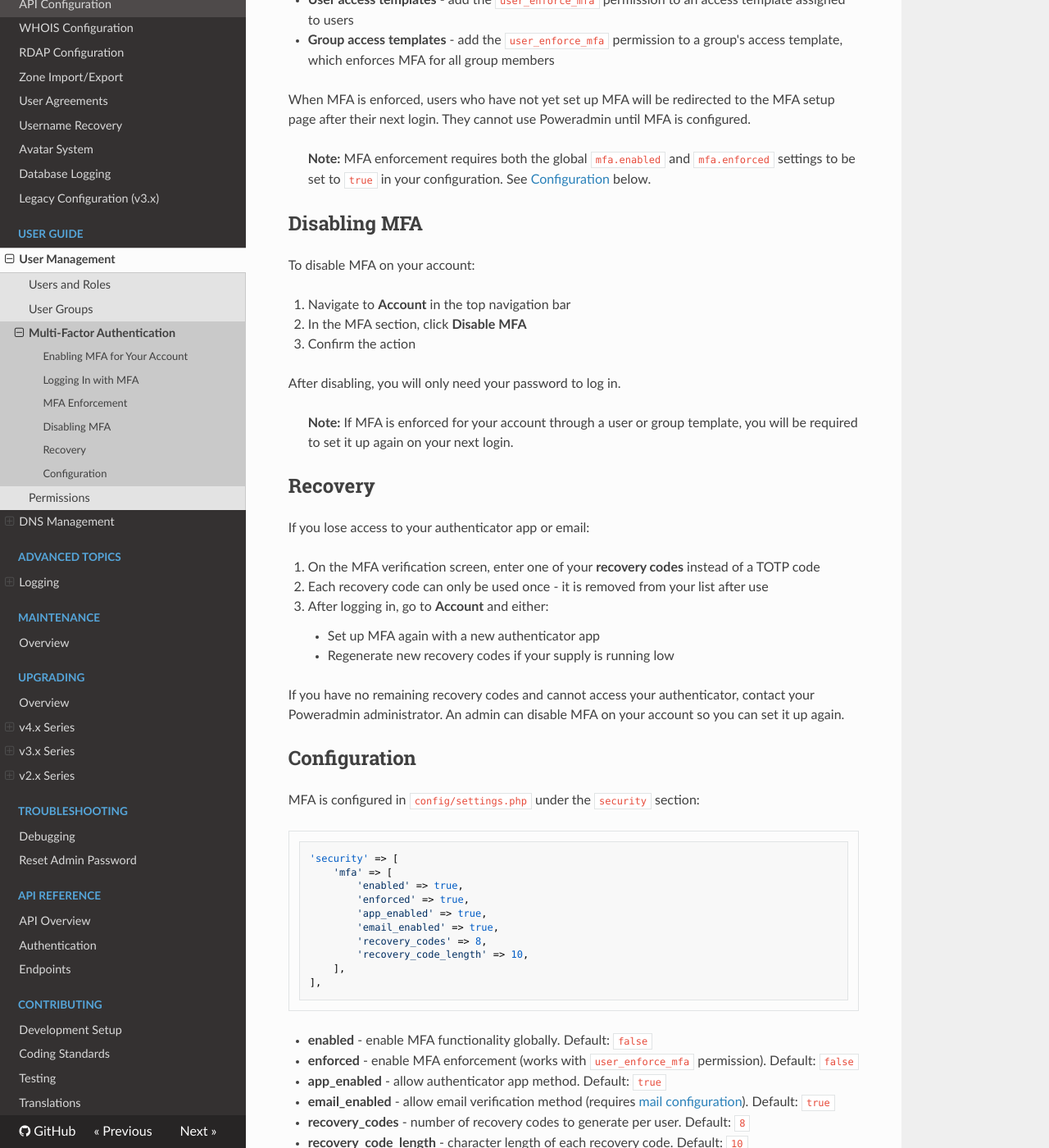
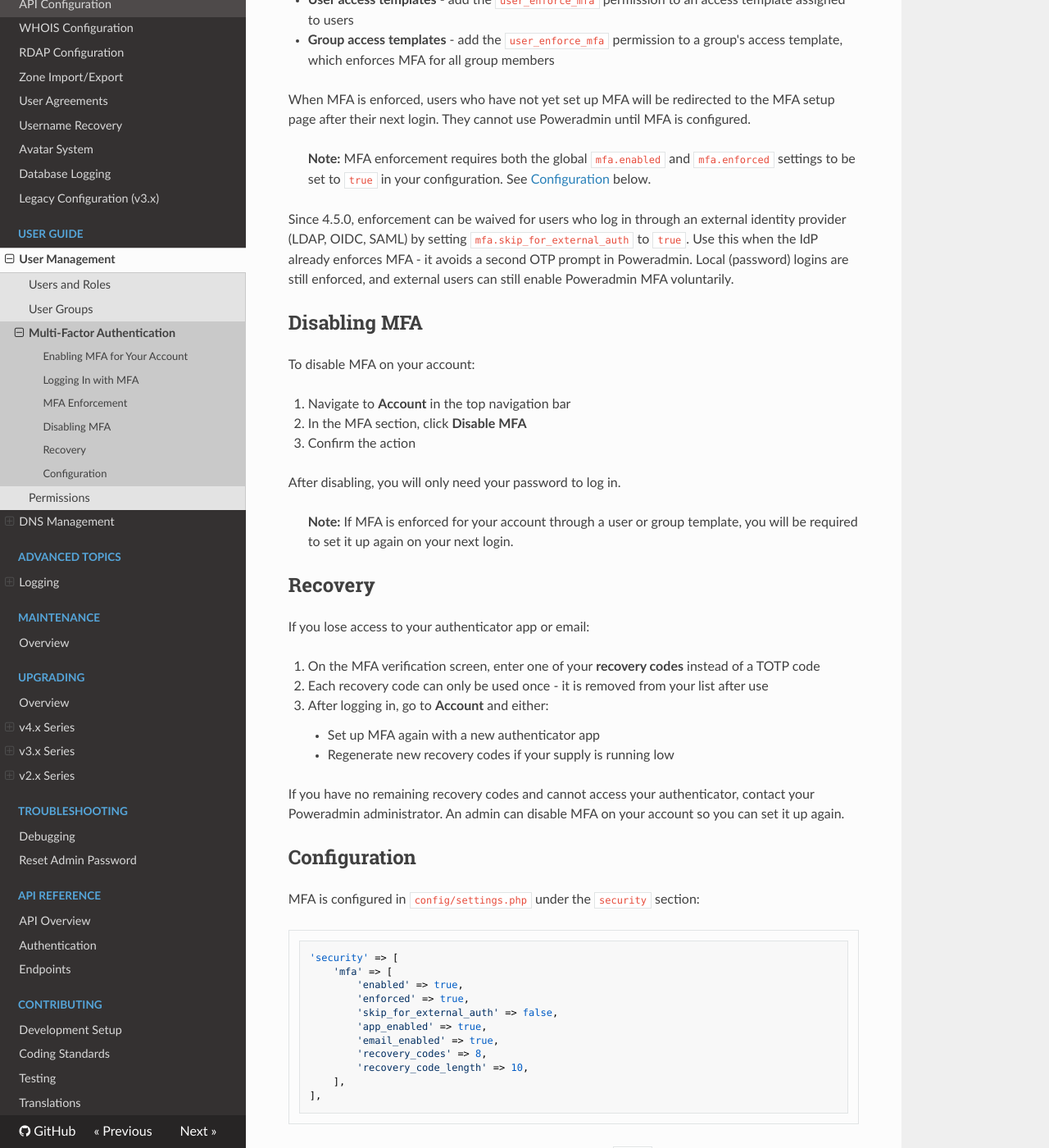
Before and after one commit to poweradmin/poweradmin-docs, an MkDocs documentation site: the page built from docs/user-guide/mfa.md, in a window 1280 px wide and 1400 px high, scrolled down 1455 px. Shown: the whole window at 82% size. Built offline with MkDocs 1.6.1, drawn with Linux system fonts in a browser that asks for light colours; nearby versions of some CDN libraries; some of the changed text lies outside the part shown.

Commit message:
docs(mfa): document skip_for_external_auth setting

```diff
--- a/docs/user-guide/mfa.md
+++ b/docs/user-guide/mfa.md
@@ -47,6 +47,8 @@ When MFA is enforced, users who have not yet set up MFA will be redirected to th
 
 > **Note:** MFA enforcement requires both the global `mfa.enabled` and `mfa.enforced` settings to be set to `true` in your configuration. See [Configuration](#configuration) below.
 
+Since 4.5.0, enforcement can be waived for users who log in through an external identity provider (LDAP, OIDC, SAML) by setting `mfa.skip_for_external_auth` to `true`. Use this when the IdP already enforces MFA - it avoids a second OTP prompt in Poweradmin. Local (password) logins are still enforced, and external users can still enable Poweradmin MFA voluntarily.
+
 ## Disabling MFA
 
 To disable MFA on your account:
@@ -80,6 +82,7 @@ MFA is configured in `config/settings.php` under the `security` section:
     'mfa' => [
         'enabled' => true,
         'enforced' => true,
+        'skip_for_external_auth' => false,
         'app_enabled' => true,
         'email_enabled' => true,
         'recovery_codes' => 8,
@@ -90,6 +93,7 @@ MFA is configured in `config/settings.php` under the `security` section:
 
 - **enabled** - enable MFA functionality globally. Default: `false`
 - **enforced** - enable MFA enforcement (works with `user_enforce_mfa` permission). Default: `false`
+- **skip_for_external_auth** - do not enforce MFA for LDAP, OIDC, or SAML logins; the identity provider is trusted to enforce it. Default: `false` (added in 4.5.0)
 - **app_enabled** - allow authenticator app method. Default: `true`
 - **email_enabled** - allow email verification method (requires [mail configuration](../configuration/mail.md)). Default: `true`
 - **recovery_codes** - number of recovery codes to generate per user. Default: `8`
```
